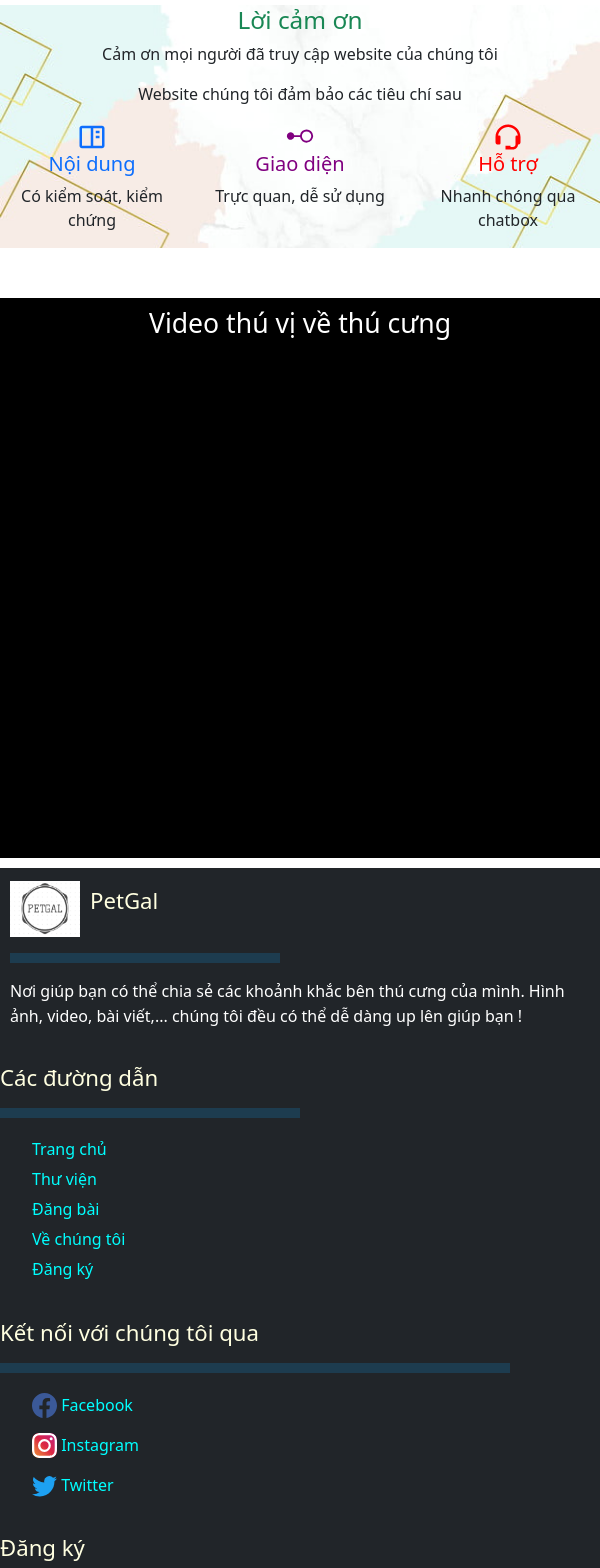
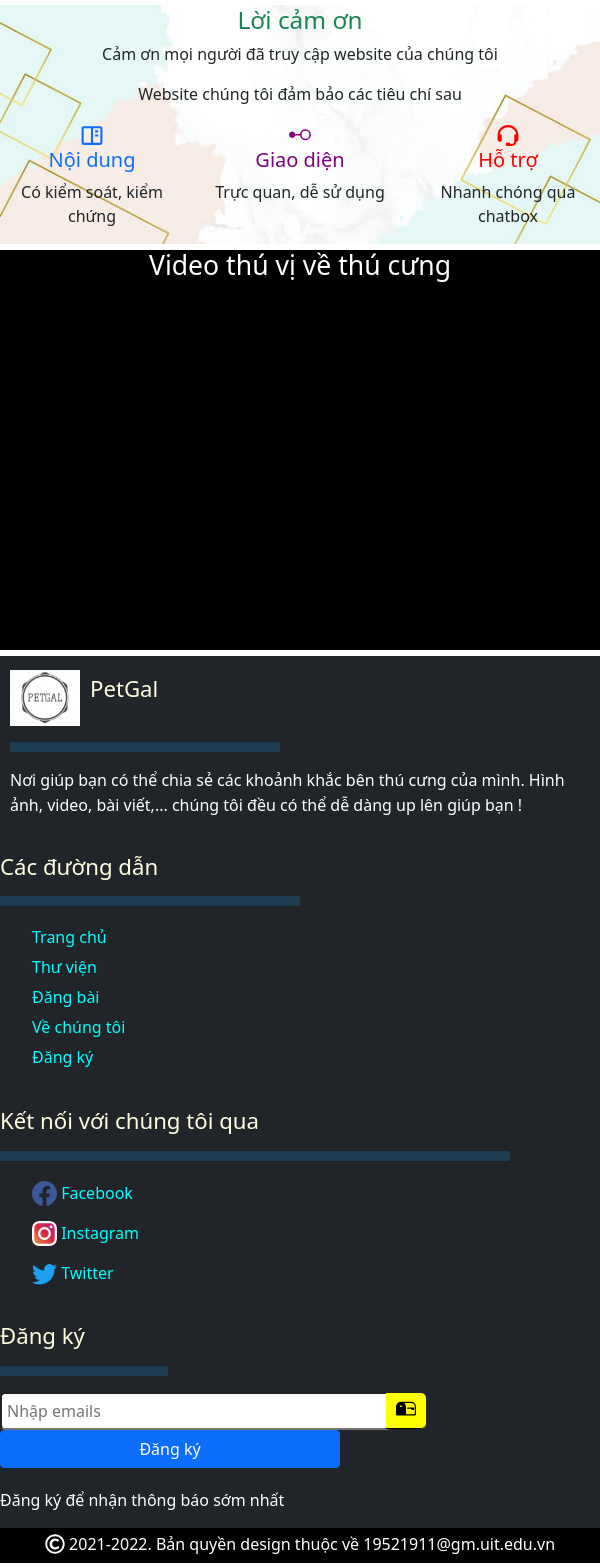
Before and after one commit to niyya123/Reactjs, a React (Create React App) app: page / in a window 600 px wide. Shown: the part 880-2448 px from the top of the page. Built offline with nearby package versions, Linux system fonts and the light colour scheme; no server answers.

Commit message:
fix responsive

```diff
--- a/src/Components/Footer.js
+++ b/src/Components/Footer.js
@@ -1,5 +1,5 @@
 import React from 'react'
-import { Button } from 'react-bootstrap'
+import { Button, Col, Row } from 'react-bootstrap'
 import {Link} from 'react-router-dom'
 
 import anh1 from '../Images/Screenshot 2022-05-25 111819.png'
@@ -48,7 +48,17 @@ function Footer() {
                 <div className='col-md-3 cot4'>
                     <h4>Đăng ký</h4>
                     <hr/>
-                    <input type="text" placeholder='Nhập emails'/><i><BsMailbox2/></i> <Button onClick={dangky}>Đăng ký</Button>
+                    <Row>
+                        <Col lg={5} xs={8}>
+                        <input type="text" placeholder='Nhập emails'/>
+                        </Col>
+                        <Col lg={2} xs={1} className="sub-icon">
+                        <i><BsMailbox2/></i>
+                        </Col>
+                        <Col lg={5} xs={7}>
+                        <Button className='sub-btn' onClick={dangky}>Đăng ký</Button>
+                        </Col>
+                    </Row>
                     <p>Đăng ký để nhận thông báo sớm nhất</p>
                 </div>
             </div>
--- a/src/Pages/Gallery.js
+++ b/src/Pages/Gallery.js
@@ -89,9 +89,9 @@ function Gallery() {
     </div>
     <h5 className='text-info mt-4 mx-auto text-center bg-dark w-50 p-2 rounded'>Những ảnh mà bạn đã chia sẻ</h5>
     <Tab.Container id="left-tabs-example" defaultActiveKey="first">
-  <Row className='ms-1'>
-    <Col sm={1}>
-      <Nav variant="pills" className="flex-column w-25">
+  <Row>
+    <Col lg={{span:1}} className='tab-panel'>
+      <Nav variant="pills" className="flex-column w-100">
         <Nav.Item>
           <Nav.Link eventKey="first">Chó</Nav.Link>
         </Nav.Item>
@@ -100,7 +100,7 @@ function Gallery() {
         </Nav.Item>
       </Nav>
     </Col>
-    <Col sm={11}>
+    <Col lg={{span:11}} className='tab-content'>
       <Tab.Content>
         <Tab.Pane eventKey="first">
           <div class="text-center">
--- a/src/Pages/Home.js
+++ b/src/Pages/Home.js
@@ -120,7 +120,7 @@ function Home() {
       </div>
       <div className="row nd5">
         <h2 className='text-center text-white'>Video thú vị về thú cưng</h2>
-        <ReactPlayer controls width='900px' height='500px' url='https://www.youtube.com/watch?v=vlVjnoYkHvk&ab_channel=K%27eyushTheStuntDog'/>
+        <ReactPlayer controls url='https://www.youtube.com/watch?v=vlVjnoYkHvk&ab_channel=K%27eyushTheStuntDog'/>
       </div>
     </motion.div>
   )
--- a/src/Styles/Footer.css
+++ b/src/Styles/Footer.css
@@ -110,6 +110,7 @@
 .cot4 input{
     border-radius: 5px;
     padding: 5px;
+    width: 100%;
 }
 
 .cot4 i{
@@ -117,13 +118,25 @@
     color: black;
     border-top-right-radius: 5px;
     border-bottom-right-radius: 5px;
-    margin-left: -35px;
-    padding-top: 2px;
-    padding-bottom: 7px;
+    padding-bottom: 8.5px;
     padding-left: 10px;
     padding-right: 10px;
+    margin-left: -35px;
+    border-bottom: solid 1px black;
 }
 
 .cot4 p{
     margin-top: 20px;
 }
+.sub-btn{
+    width:70%;
+}
+
+@media screen and (max-width:600px) {
+    .sub-icon{
+        margin-left: 5px;
+    }
+    .sub-btn{
+        width:100%;
+    }
+}
--- a/src/Styles/Gallery.css
+++ b/src/Styles/Gallery.css
@@ -12,6 +12,12 @@
         margin: auto;
         margin-top: 10px;
         margin-bottom: 10px;
+    }
+    .anhdang{
+        width: 250px;
+        height: 200px;
+        margin-bottom: 1%;
+        margin-right: 1%;
     }
 }
 
@@ -30,6 +36,19 @@
         margin-top: 10px;
         margin-bottom: 10px;
     }
+    .anhdang{
+        width: 200px;
+        height: 150px;
+        margin-bottom: 1%;
+        margin-right: 1%;
+    }
+    .tab-panel{
+        width: 20%;
+        margin: auto;
+    }
+    .tab-content{
+       width: 100%;
+    }
 }
 
 
@@ -37,12 +56,3 @@
     text-align: center;
     margin-top: 10px;
 }
-
-
-.anhdang{
-    margin-left: 10px;
-    width: 250px;
-    height: 200px;
-    margin-top: 10px;
-    margin-bottom: 10px;
-}
--- a/src/Styles/Home.css
+++ b/src/Styles/Home.css
@@ -1,3 +1,5 @@
+
+@media screen and (min-width:601px) {
     .nd1{
         background-image:url('../Images/nd1.jpg');
         background-size: contain;
@@ -50,8 +52,64 @@
         background-color: black;
         display:flex;
         justify-content: center;
-    padding-top: 10px;
-    padding-bottom: 10px;
-    margin-top: 50px;
-    margin-bottom: 10px;
+        width: 100%;
+        margin: 1% auto 1% auto;
     }
+}
+@media screen and (max-width:600px) {
+    .nd1{
+        background-image:url('../Images/nd1.jpg');
+        background-size: contain;
+        background-repeat: no-repeat;
+        background-position: center;
+        margin-top: 10px;
+        height: 500px;
+        width: 100%;
+    }
+
+    .nd1 h3{
+        padding-top: 220px;
+    }
+
+    .nd2{
+        margin-top: 2%;
+    }
+
+    .pr2{
+        background-image: url('/src/Images/presentation2.jpg');
+        background-repeat: no-repeat;
+        background-size: cover;
+    }
+    .anhmh{
+        width: 100%;
+    }
+
+    .nd3{
+        margin-top: 2%;
+    }
+
+    .icon{
+        width: 100%;
+        min-height: 25px;
+    }
+
+    .nd4{
+        margin-top: 2%;
+    }
+
+    .gd{
+        color : purple
+    }
+
+    .ht{
+        color : red;
+    }
+
+    .nd5{
+        background-color: black;
+        display:flex;
+        justify-content: center;
+        width: 100%;
+        margin: 1% auto 1% auto;
+    }
+}
```
Lines whose indentation alone changed are shown as unchanged.
